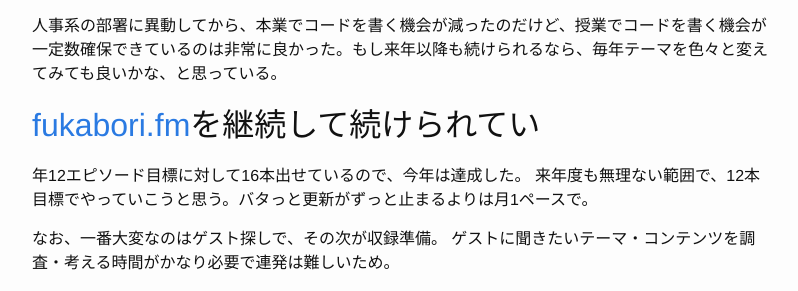
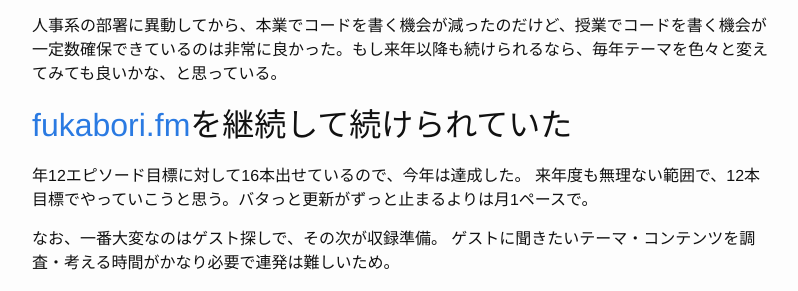
Before and after one commit to iwashi/iwashi.github.io, a Jekyll site: the page built from _posts/2020-12-26-2020-Retrospective.md, in a window 1280 px wide and 900 px high, scrolled down 1707 px. Shown: the part 153-444 px from the top of the window, without its empty margins (238-1036 px from the left). Built offline with Jekyll 4.4.1, drawn with Linux system fonts in a browser that asks for light colours.

Commit message:
fix typo

```diff
--- a/_posts/2020-12-26-2020-Retrospective.md
+++ b/_posts/2020-12-26-2020-Retrospective.md
@@ -57,7 +57,7 @@ tags: []
 
 人事系の部署に異動してから、本業でコードを書く機会が減ったのだけど、授業でコードを書く機会が一定数確保できているのは非常に良かった。もし来年以降も続けられるなら、毎年テーマを色々と変えてみても良いかな、と思っている。
 
-## [fukabori.fm](https://fukabori.fm/)を継続して続けられてい
+## [fukabori.fm](https://fukabori.fm/)を継続して続けられていた
 
 年12エピソード目標に対して16本出せているので、今年は達成した。
 来年度も無理ない範囲で、12本目標でやっていこうと思う。バタっと更新がずっと止まるよりは月1ペースで。
```
